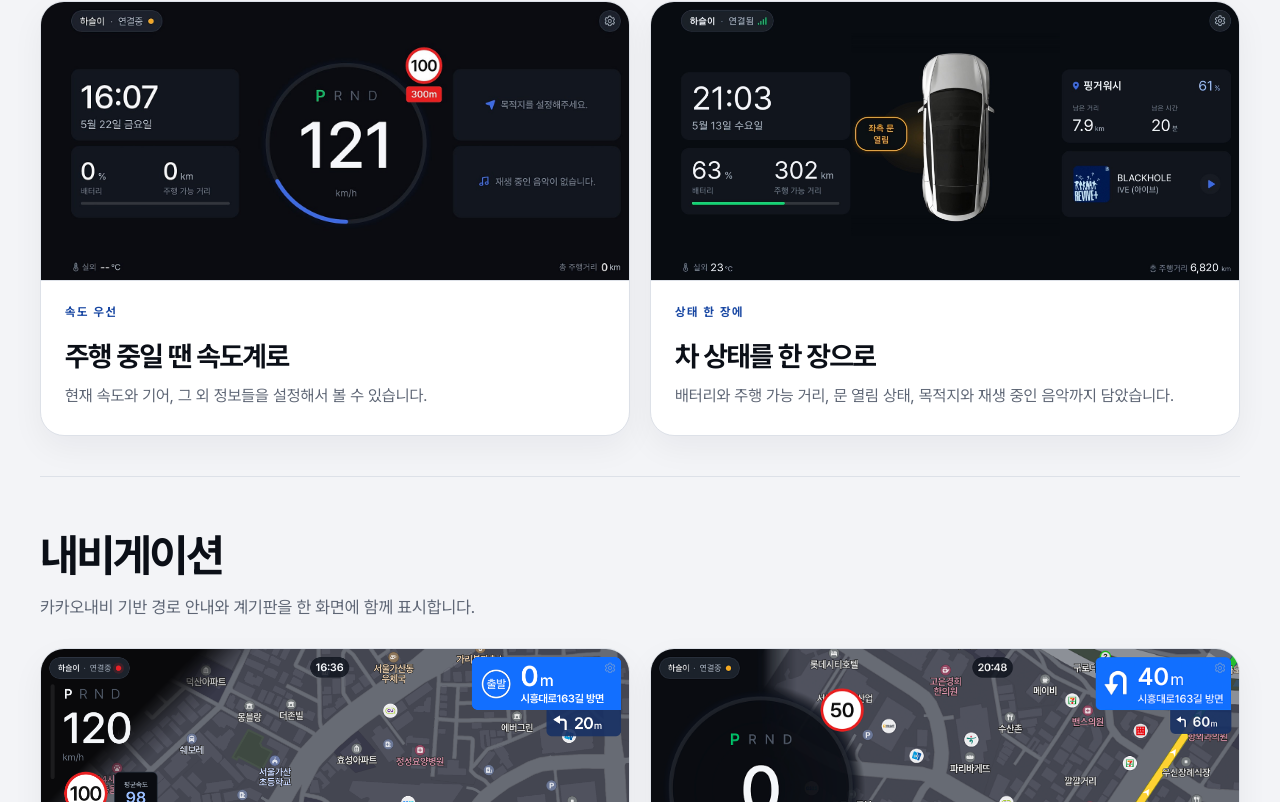
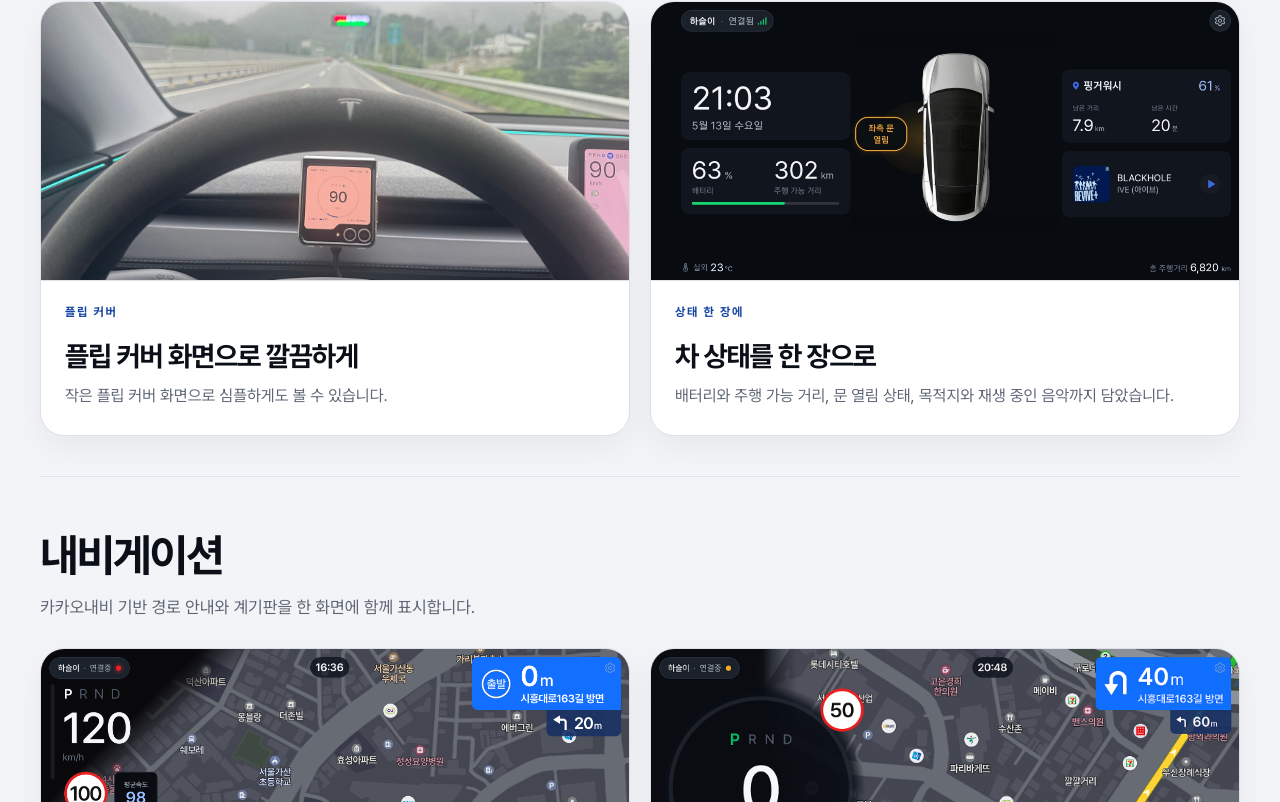
Before and after one commit to begin0dev/tesdrive-website, a Next.js app: page / in a window 1280 px wide. Shown: the part 1505-2307 px from the top of the page. Built offline with nearby package versions, Linux system fonts and the light colour scheme.

Commit message:
fix - image

```diff
--- a/app/page.tsx
+++ b/app/page.tsx
@@ -3,7 +3,7 @@ import Link from "next/link";
 import type { ReactNode } from "react";
 
 import chargingScreen from "../assets/images/screenshots/charging.jpg";
-import dashboardScreen from "../assets/images/screenshots/dashboard.png";
+import dashboardFlipScreen from "../assets/images/screenshots/dashboard-flip.png";
 import googlePlayBadge from "../assets/images/google-play-badge.png";
 import hudMediaScreen from "../assets/images/screenshots/hud-media.png";
 import hudNavigationScreen from "../assets/images/screenshots/hud-navigation.png";
@@ -64,12 +64,11 @@ const screenGroups = [
       "속도와 배터리, 기어와 타이어까지. 차에 관한 숫자를 한 장에 모았습니다.",
     screens: [
       {
-        src: dashboardScreen,
-        eyebrow: "속도 우선",
-        title: "주행 중일 땐 속도계로",
-        description:
-          "현재 속도와 기어, 그 외 정보들을 설정해서 볼 수 있습니다.",
-        alt: "속도, 기어, 배터리, 시간과 주행 정보를 보여주는 Tesdrive 대시보드",
+        src: dashboardFlipScreen,
+        eyebrow: "플립 커버",
+        title: "플립 커버 화면으로 깔끔하게",
+        description: "작은 플립 커버 화면으로 심플하게도 볼 수 있습니다.",
+        alt: "테슬라 운전대 사이의 작은 플립 커버 화면에 Tesdrive 속도계가 표시된 실제 주행 모습",
       },
       {
         src: vehicleStatusScreen,
```
Also changed, not shown: assets/images/screenshots/dashboard-flip.png (added), assets/images/screenshots/dashboard.png (deleted).
